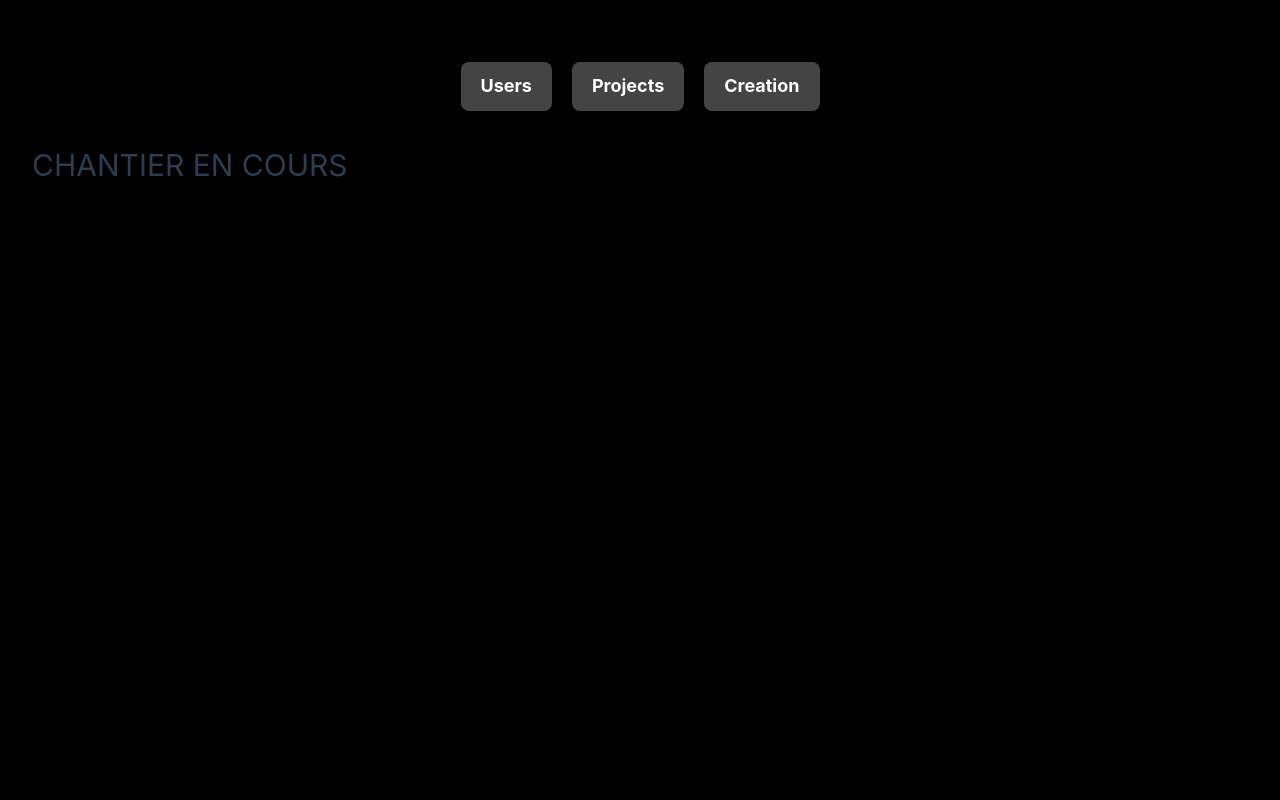
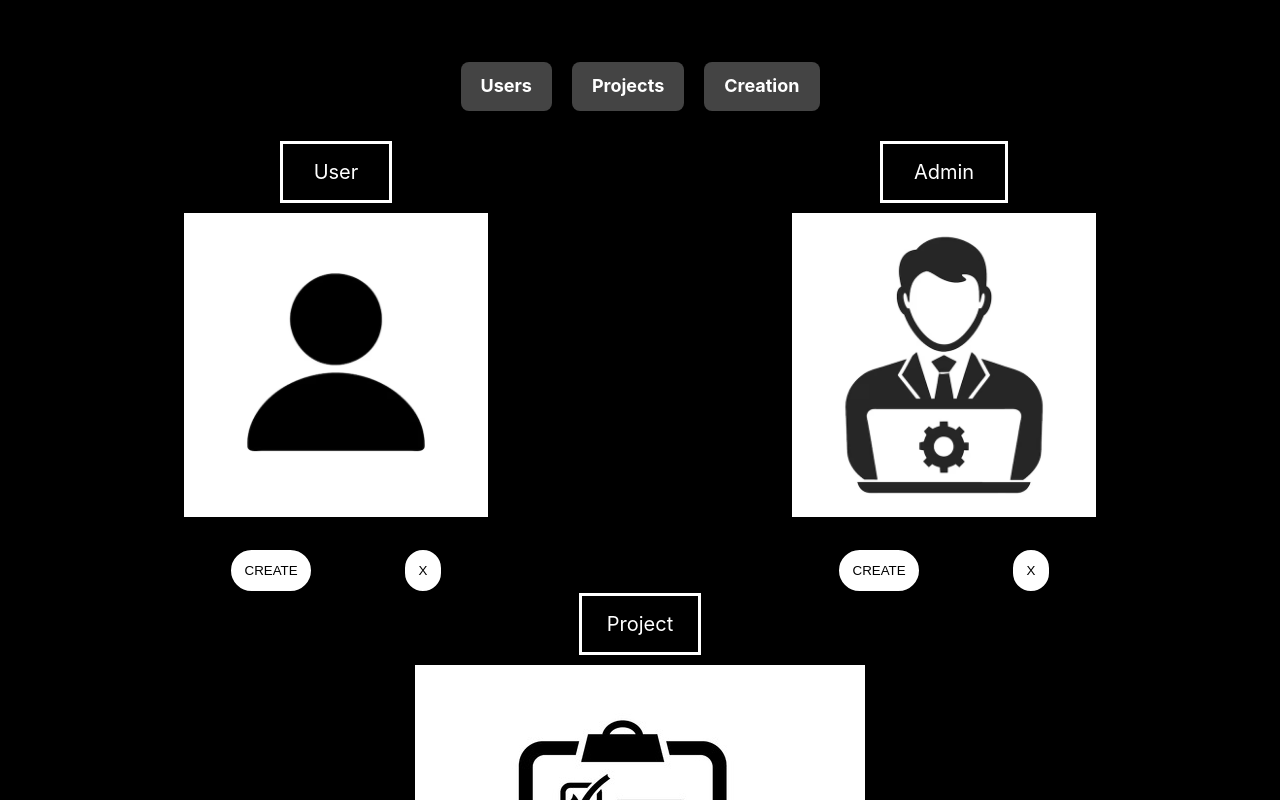
Before and after one commit to bluntwise/Collabora-front, a Vue app: page /creation in a window 1280 px wide. Built offline with nearby package versions, Linux system fonts and the light colour scheme.

Commit message:
[ADD] formProject

```diff
--- a/src/components/creationPage.vue
+++ b/src/components/creationPage.vue
@@ -1 +1,12 @@
-<template><h1>CHANTIER EN COURS</h1></template>
+<template>
+
+  <div class="creation-page">
+    <creation-user></creation-user>
+    <creation-projects></creation-projects>
+
+  </div>
+</template>
+<script setup lang="ts">
+import CreationUser from "@/components/creationUser.vue";
+import CreationProjects from "@/components/creationProjects.vue";
+</script>
--- a/src/components/creationProjects.vue
+++ b/src/components/creationProjects.vue
@@ -1,15 +1,15 @@
 <template>
 
-  <div class="projects">rojœ
+  <div class="projects">
     <card-project
-        title=""
-        project-id=""
-        end-date=""
-        start-date=""
-        description=""
-        team-members=""
-        project-manager-id=""
-        avatar=""
+        :title="'creation project'"
+        :project-id="'oiuahdha'"
+        :end-date="'2025-01-10'"
+        :start-date="'2025-02-15'"
+        :description="'Project'"
+        :team-members="'[]'"
+        :project-manager-id="'548547'"
+        :avatar="'/images/projects.png'"
         ></card-project>
   </div>
 </template>
--- a/src/components/creationUser.vue
+++ b/src/components/creationUser.vue
@@ -9,7 +9,7 @@
           :avatar="'/images/user.png'"
           :button_caption="'CREATE'"
           :on-click-button-show="() => showFormRole('Team Member')"
-          :on-click-button-hide="() => removeForm()"
+          :on-click-button-hide="() => removeFormUser()"
 
       />
 
@@ -18,7 +18,7 @@
           :avatar="'/images/admin.png'"
           :button_caption="'CREATE'"
           :on-click-button-show="() => showFormRole('Admin')"
-          :on-click-button-hide="() => removeForm()"
+          :on-click-button-hide="() => removeFormUser()"
       />
     </div>
 
--- a/src/components/creationViewUser/CardProject.vue
+++ b/src/components/creationViewUser/CardProject.vue
@@ -61,7 +61,7 @@
 .description{
   color: white;
   font-size: 20px;
-  padding: 2% 5%;
+  padding: 1% 2%;
   border: white 3px solid;
   margin-bottom: 10px;
   width: fit-content;
```
